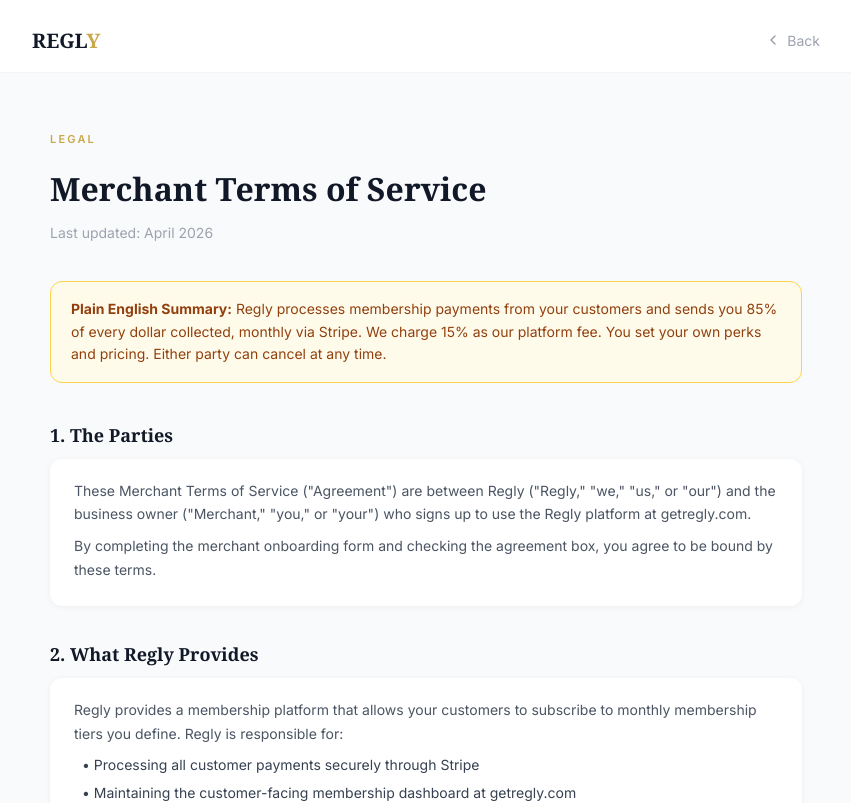
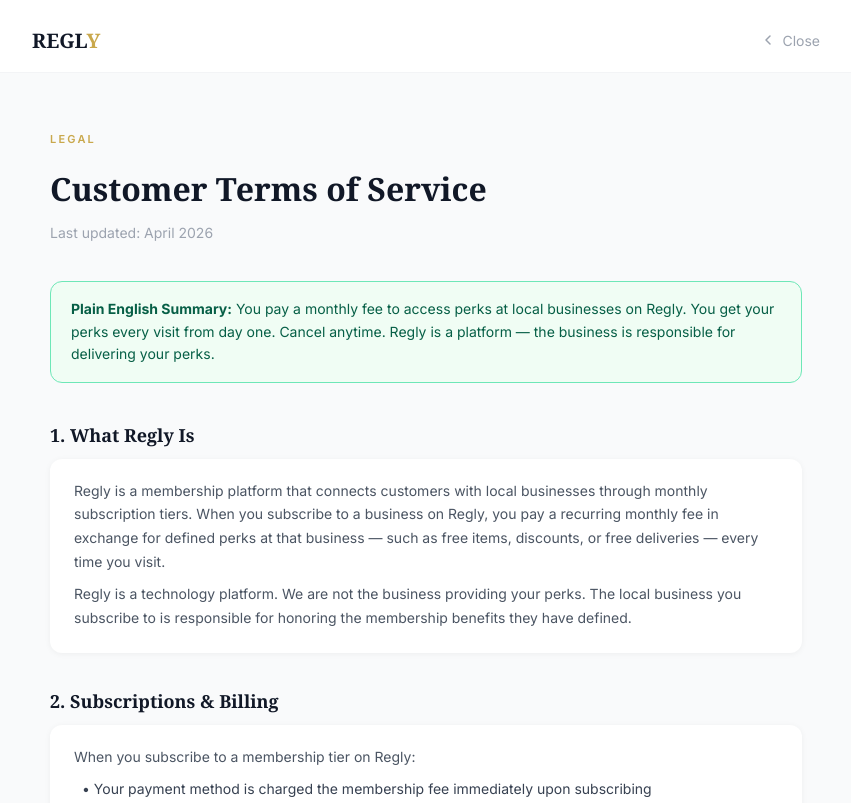
Before and after one commit to getregly/Regly2, a Next.js app: page /terms in a window 1280 px wide. Shown: the top 803 px of the page, without its empty margins (214-1065 px from the left). Built offline with nearby package versions, Linux system fonts and the light colour scheme.

Commit message:
Update terms.js

```diff
--- a/src/pages/terms.js
+++ b/src/pages/terms.js
@@ -7,7 +7,6 @@ export default function Terms() {
     <div style={{minHeight:'100vh', background:'#F9FAFB', fontFamily:"'Inter', system-ui, sans-serif"}}>
       <style>{`@import url('https://fonts.googleapis.com/css2?family=Inter:wght@300;400;500;600;700&family=Playfair+Display:wght@700&display=swap'); *{box-sizing:border-box;}`}</style>
 
-      {/* Nav */}
       <nav style={{background:'white', borderBottom:'1px solid #F3F4F6', padding:'0 24px'}}>
         <div style={{maxWidth:800, margin:'0 auto', display:'flex', alignItems:'center', justifyContent:'space-between', height:64}}>
           <button onClick={() => router.push('/')}
@@ -19,127 +18,96 @@ export default function Terms() {
             <svg width="16" height="16" viewBox="0 0 16 16" fill="none">
               <path d="M10 12L6 8L10 4" stroke="currentColor" strokeWidth="1.5" strokeLinecap="round" strokeLinejoin="round"/>
             </svg>
-            Back
+            Close
           </button>
         </div>
       </nav>
 
-      {/* Content */}
       <div style={{maxWidth:800, margin:'0 auto', padding:'48px 24px 80px'}}>
-
         <div style={{marginBottom:40}}>
           <p style={{fontSize:11, letterSpacing:'0.2em', textTransform:'uppercase', fontWeight:600, color:'#C9A84C', marginBottom:8}}>Legal</p>
-          <h1 style={{fontFamily:'Georgia, serif', fontSize:32, fontWeight:700, color:'#111827', marginBottom:8}}>Merchant Terms of Service</h1>
+          <h1 style={{fontFamily:'Georgia, serif', fontSize:32, fontWeight:700, color:'#111827', marginBottom:8}}>Customer Terms of Service</h1>
           <p style={{color:'#9CA3AF', fontSize:14}}>Last updated: April 2026</p>
         </div>
 
-        <div style={{background:'#FFFBEB', border:'1px solid #FCD34D', borderRadius:12, padding:'16px 20px', marginBottom:40}}>
-          <p style={{fontSize:14, color:'#92400E', lineHeight:1.6, margin:0}}>
-            <strong>Plain English Summary:</strong> Regly processes membership payments from your customers and sends you 85% of every dollar collected, monthly via Stripe. We charge 15% as our platform fee. You set your own perks and pricing. Either party can cancel at any time.
+        <div style={{background:'#F0FDF4', border:'1px solid #6EE7B7', borderRadius:12, padding:'16px 20px', marginBottom:40}}>
+          <p style={{fontSize:14, color:'#065F46', lineHeight:1.6, margin:0}}>
+            <strong>Plain English Summary:</strong> You pay a monthly fee to access perks at local businesses on Regly. You get your perks every visit from day one. Cancel anytime. Regly is a platform — the business is responsible for delivering your perks.
           </p>
         </div>
 
         {[
           {
-            n:'1', title:'The Parties',
-            body:`These Merchant Terms of Service ("Agreement") are between Regly ("Regly," "we," "us," or "our") and the business owner ("Merchant," "you," or "your") who signs up to use the Regly platform at getregly.com.
+            n:'1', title:'What Regly Is',
+            body:`Regly is a membership platform that connects customers with local businesses through monthly subscription tiers. When you subscribe to a business on Regly, you pay a recurring monthly fee in exchange for defined perks at that business — such as free items, discounts, or free deliveries — every time you visit.
 
-By completing the merchant onboarding form and checking the agreement box, you agree to be bound by these terms.`
+Regly is a technology platform. We are not the business providing your perks. The local business you subscribe to is responsible for honoring the membership benefits they have defined.`
           },
           {
-            n:'2', title:'What Regly Provides',
-            body:`Regly provides a membership platform that allows your customers to subscribe to monthly membership tiers you define. Regly is responsible for:
+            n:'2', title:'Subscriptions & Billing',
+            body:`When you subscribe to a membership tier on Regly:
 
-• Processing all customer payments securely through Stripe
-• Maintaining the customer-facing membership dashboard at getregly.com
-• Providing your business dashboard for member lookup and management
-• Transferring your earnings to your Stripe account on a monthly basis
-• Providing basic platform support via getregly@gmail.com`
+• Your payment method is charged the membership fee immediately upon subscribing
+• Your subscription automatically renews each month on your billing date
+• You will receive the defined perks for that tier on every qualifying visit during your active membership period
+• All payments are processed securely through Stripe`
           },
           {
-            n:'3', title:'Revenue Split & Payment Terms',
-            body:`For every membership subscription processed through the Regly platform:
+            n:'3', title:'Cancellations & Refunds',
+            body:`You may cancel your membership at any time from your Regly customer dashboard. There are no cancellation fees.
 
-• You receive 85% of the gross subscription amount
-• Regly retains 15% as a platform fee
-• Payments are transferred to your connected Stripe account on a monthly basis, subject to Stripe\'s standard payout schedule (typically 2 business days after transfer initiation)
-• Regly does not charge any setup fees, monthly SaaS fees, or hardware costs
-• The 15% platform fee is Regly\'s only compensation — there are no hidden charges
+When you cancel:
+• Your membership remains active until the end of your current billing period
+• You will not be charged for the following month
+• No partial refunds are issued for the unused portion of a billing period
 
-Example: A customer subscribes to your $20/month tier. You receive $17.00. Regly retains $3.00. Stripe\'s processing fee (2.9% + $0.30) is deducted from Regly\'s portion.`
+If you believe you have been charged incorrectly, contact us at getregly@gmail.com within 30 days of the charge.`
           },
           {
-            n:'4', title:'Your Responsibilities as a Merchant',
-            body:`By joining Regly, you agree to:
+            n:'4', title:'How Perks Work',
+            body:`Your membership perks are defined by the business and displayed clearly before you subscribe. To redeem your perks:
 
-• Honor all membership perks you define for each tier, as stated on the platform
-• Train relevant staff to use the Regly member lookup tool to verify memberships
-• Maintain accurate and truthful descriptions of your business and membership benefits
-• Not modify perks in a way that materially diminishes the value to existing subscribers without reasonable notice
-• Comply with all applicable local, state, and federal laws in operating your business
-• Maintain a connected Stripe account to receive payouts`
+• Simply give your phone number at the counter when you visit
+• Staff will look up your membership and apply your perks
+• Perks reset each billing cycle — you receive your full benefits on every visit throughout your membership period
+
+Regly is not responsible if a business fails to honor your perks. If a business consistently fails to deliver your benefits, contact us at getregly@gmail.com and we will investigate.`
           },
           {
-            n:'5', title:'Customer Subscriptions & Cancellations',
-            body:`Your customers subscribe directly through Regly and may cancel their membership at any time from their customer dashboard. When a customer cancels:
-
-• Their membership remains active until the end of the current billing period
-• No refunds are issued for partial months
-• You will see cancellation dates reflected in your business dashboard in real time
-
-Regly does not issue refunds on behalf of merchants. If a customer disputes a charge with their bank, Stripe\'s standard dispute process applies.`
+            n:'5', title:'Your Account',
+            body:`To use Regly you must create an account with a valid email address and phone number. You are responsible for keeping your account credentials secure. Your phone number is used to verify your membership at participating businesses — please keep it accurate and up to date in your dashboard.`
           },
           {
-            n:'6', title:'Merchant Cancellation',
-            body:`You may cancel your participation in Regly at any time by contacting us at getregly@gmail.com.
+            n:'6', title:'Acceptable Use',
+            body:`You agree not to:
 
-Upon cancellation:
-• No new customer subscriptions will be accepted for your business
-• Existing active subscriber memberships will continue until their current billing period ends
-• You will continue to receive payouts for any revenue collected during active subscription periods
-• Your business listing will be removed from the Regly platform within 48 hours of cancellation confirmation`
+• Share your membership with others or allow others to use your phone number to claim your perks
+• Attempt to manipulate or abuse the Regly platform or any participating business
+• Provide false information when creating your account
+
+Regly reserves the right to suspend or terminate accounts that violate these terms.`
           },
           {
-            n:'7', title:'Regly\'s Right to Remove a Merchant',
-            body:`Regly reserves the right to suspend or remove a merchant from the platform if:
+            n:'7', title:'Limitation of Liability',
+            body:`Regly is a technology platform that facilitates memberships between customers and local businesses. We are not responsible for:
 
-• The merchant materially fails to honor membership perks owed to subscribers
-• The merchant\'s business is found to be operating illegally or in violation of applicable laws
-• The merchant engages in fraudulent activity on the platform
-• The merchant\'s Stripe account becomes invalid or unable to receive payments
+• The quality, availability, or delivery of goods or services provided by participating businesses
+• A business closing, changing ownership, or discontinuing their Regly membership program
+• Temporary platform downtime or service interruptions
 
-In such cases, Regly will provide written notice via email and a reasonable opportunity to resolve the issue before removal, except in cases of fraud or illegal activity.`
+If a business closes or leaves Regly, any active subscriptions to that business will be cancelled and you will not be charged for the following billing period.`
           },
           {
-            n:'8', title:'Intellectual Property',
-            body:`You retain full ownership of your business name, brand, and any content you provide to Regly (descriptions, perk details, logos). By submitting this content, you grant Regly a limited license to display it on the platform for the purpose of operating the service.
-
-Regly retains ownership of the Regly platform, technology, and brand.`
+            n:'8', title:'Modifications to These Terms',
+            body:`Regly may update these terms from time to time. We will notify you via email at least 14 days before any material changes take effect. Your continued use of Regly after that date constitutes acceptance of the updated terms.`
           },
           {
-            n:'9', title:'Limitation of Liability',
-            body:`Regly is a technology platform and is not responsible for:
-
-• The quality or delivery of goods or services provided by merchants to their customers
-• Disputes between merchants and their customers regarding perk fulfillment
-• Loss of revenue due to platform downtime, provided Regly makes reasonable efforts to maintain availability
-• Actions taken by Stripe, including payment delays or account holds
-
-To the maximum extent permitted by law, Regly\'s total liability to any merchant shall not exceed the total platform fees paid to Regly by that merchant in the 3 months preceding the claim.`
-          },
-          {
-            n:'10', title:'Modifications to These Terms',
-            body:`Regly may update these terms from time to time. When we do, we will notify active merchants via email at least 14 days before changes take effect. Your continued use of the Regly platform after that date constitutes acceptance of the updated terms.
-
-If you do not agree to updated terms, you may cancel your merchant account before the effective date at no penalty.`
-          },
-          {
-            n:'11', title:'Governing Law',
+            n:'9', title:'Governing Law',
             body:`These terms are governed by the laws of the State of Illinois. Any disputes arising from this agreement shall be resolved in the courts of Cook County, Illinois.`
           },
           {
-            n:'12', title:'Contact',
-            body:`For questions about these terms or your merchant account, contact us at:
+            n:'10', title:'Contact',
+            body:`For questions about your membership or these terms, contact us at:
 
 Regly
 getregly@gmail.com
@@ -153,8 +121,10 @@ getregly.com`
             <div style={{background:'white', borderRadius:12, padding:'20px 24px', boxShadow:'0 1px 6px rgba(0,0,0,0.05)'}}>
               {section.body.split('\n').map((line, i) => (
                 <p key={i} style={{
-                  fontSize:14, color: line.startsWith('•') ? '#374151' : '#4B5563',
-                  lineHeight:1.7, marginBottom: line === '' ? 8 : 4, margin: line === '' ? '0 0 8px' : '0 0 4px',
+                  fontSize:14,
+                  color: line.startsWith('•') ? '#374151' : '#4B5563',
+                  lineHeight:1.7,
+                  margin: line === '' ? '0 0 8px' : '0 0 4px',
                   paddingLeft: line.startsWith('•') ? 8 : 0,
                 }}>
                   {line}
@@ -164,12 +134,20 @@ getregly.com`
           </div>
         ))}
 
-        {/* Footer */}
+        <div style={{marginBottom:32, padding:'20px 24px', background:'white', borderRadius:12, boxShadow:'0 1px 6px rgba(0,0,0,0.05)'}}>
+          <p style={{fontSize:13, color:'#9CA3AF', margin:0}}>
+            Are you a business owner?{' '}
+            <a href="/merchant-terms" target="_blank" style={{color:'#C9A84C', fontWeight:500, textDecoration:'none'}}>
+              View the Merchant Agreement
+            </a>
+          </p>
+        </div>
+
         <div style={{textAlign:'center', paddingTop:32, borderTop:'1px solid #F3F4F6'}}>
           <p style={{color:'#9CA3AF', fontSize:13}}>Questions? Email us at <span style={{color:'#C9A84C'}}>getregly@gmail.com</span></p>
-          <button onClick={() => router.push('/auth?role=business')}
+          <button onClick={() => router.push('/auth?role=customer')}
             style={{marginTop:16, padding:'12px 32px', background:'#111827', color:'white', border:'none', borderRadius:10, fontSize:14, fontWeight:600, cursor:'pointer', fontFamily:'inherit'}}>
-            Apply to Join Regly
+            Browse Memberships
           </button>
         </div>
       </div>
```
